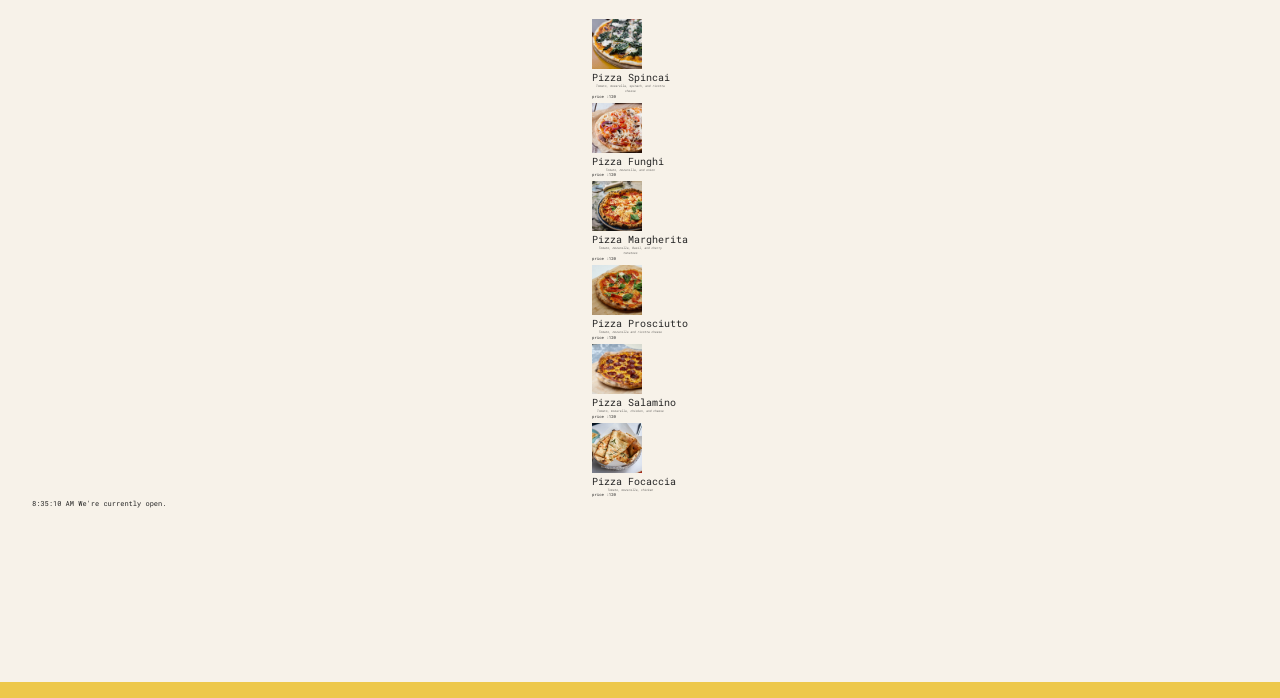
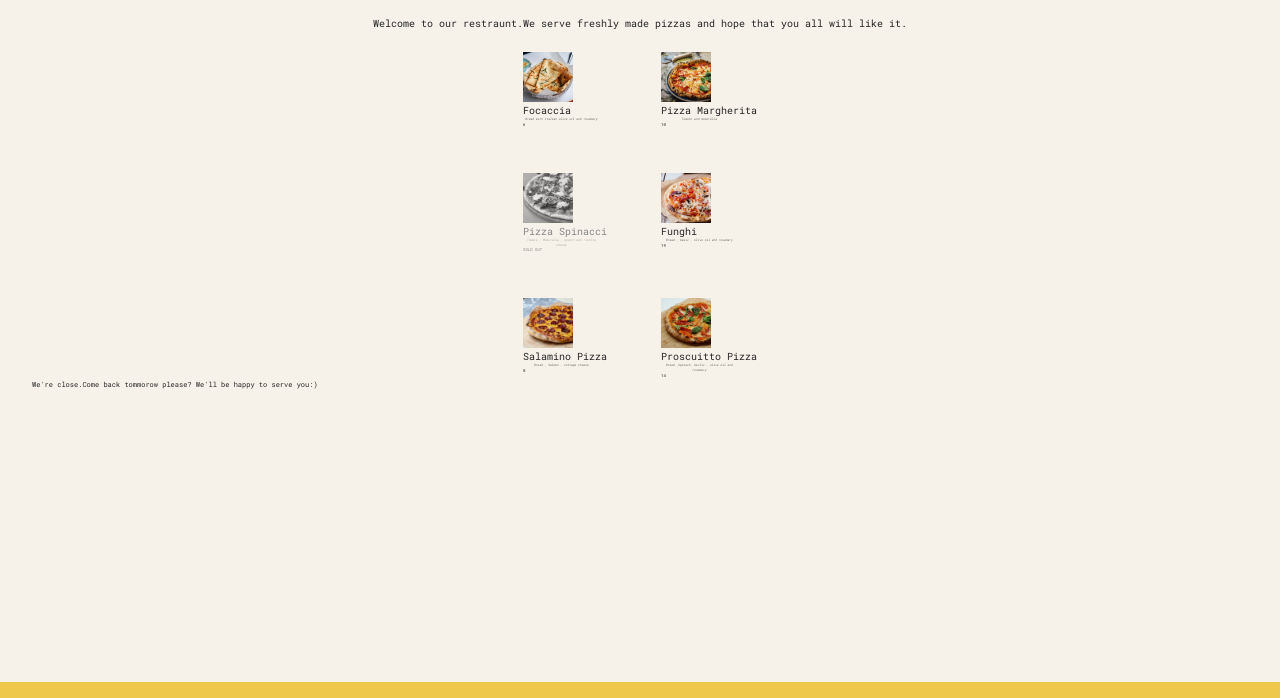
Before and after one commit to haripriya1909/pizza-menu, a React app: page / in a window 1280 px wide. Shown: the part 102-800 px from the top of the page. Built offline with nearby package versions, Linux system fonts and the light colour scheme.

Commit message:
final commit

```diff
--- a/src/index.css
+++ b/src/index.css
@@ -94,12 +94,12 @@ body {
   flex-direction: column;
 }
 
-/* .pizzas {
+.pizzas {
   list-style: none;
   display: grid;
   grid-template-columns: 1fr 1fr;
-  gap: 4.8rem;
-} */
+  gap: 4.2rem;
+}
 .pizza {
   display: flex;
   flex-direction: column;
@@ -132,14 +132,14 @@ body {
   font-size: 0.4rem;
 }
 
-/* .pizza.sold-out {
+.pizza.sold-out {
   color: #888;
 }
-s
+
 .pizza.sold-out img {
   filter: grayscale();
   opacity: 0.8;
-} */
+}
 
 /* *************** */
 
--- a/src/index.js
+++ b/src/index.js
@@ -1,14 +1,57 @@
 import React from "react";
 import ReactDOM from "react-dom/client";
 import "./index.css";
-
+const pizzaData = [
+  {
+    name: "Focaccia",
+    ingredients: "Bread with italian olive oil and rosemary",
+    price: 6,
+    photoName: "pizzas/focaccia.jpg",
+    soldOut: false,
+  },
+  {
+    name: "Pizza Margherita",
+    ingredients: "Tomato and mozerella",
+    price: 10,
+    photoName: "pizzas/margherita.jpg",
+    soldOut: false,
+  },
+  {
+    name: "Pizza Spinacci",
+    ingredients: "Tomato , Mozerella , spinch and ricotta cheese",
+    price: 13,
+    photoName: "pizzas/spinaci.jpg",
+    soldOut: true,
+  },
+  {
+    name: "Funghi",
+    ingredients: "Bread , basil , olive oil and rosemary",
+    price: 19,
+    photoName: "pizzas/funghi.jpg",
+    soldOut: false,
+  },
+  {
+    name: "Salamino Pizza",
+    ingredients: "Bread , Salmon , cottage cheeze",
+    price: 8,
+    photoName: "pizzas/salamino.jpg",
+    soldOut: false,
+  },
+  {
+    name: "Proscuitto Pizza",
+    ingredients: "Bread ,Spinach, Garlic , olive oil and rosemary",
+    price: 14,
+    photoName: "pizzas/prosciutto.jpg",
+    soldOut: false,
+  },
+];
 function App() {
   return (
-    <div>
+    <>
       <Header />
       <Menu />
       <Footer />
-    </div>
+    </>
   );
 }
 function Header() {
@@ -22,69 +65,54 @@ function Menu() {
   return (
     <main className="menu">
       <h2>Our Menu</h2>
-      <div className="mainDiv">
-        <div>
-          <Pizza
-            name="Pizza Spincai"
-            ingredients="Tomato, mozarella, spinach, and ricotta cheese"
-            price={120}
-            photoName="pizzas/spinaci.jpg"
-          />
-          <Pizza
-            name="Pizza Funghi"
-            ingredients="Tomato, mozarella, and onion"
-            price={120}
-            photoName="pizzas/funghi.jpg"
-          />
-          <Pizza
-            name="Pizza Margherita"
-            ingredients="Tomato, mozarella, Basil, and cherry tomatoes"
-            price={120}
-            photoName="pizzas/margherita.jpg"
-          />
-        </div>
-        <div>
-          <Pizza
-            name="Pizza Prosciutto"
-            ingredients="Tomato, mozarella and ricotta cheese"
-            price={120}
-            photoName="pizzas/prosciutto.jpg"
-          />
-          <Pizza
-            name="Pizza Salamino"
-            ingredients="Tomato, mozarella, chicken, and cheese"
-            price={120}
-            photoName="pizzas/salamino.jpg"
-          />
-          <Pizza
-            name="Pizza Focaccia"
-            ingredients="Tomato, mozarella, chicken"
-            price={120}
-            photoName="pizzas/focaccia.jpg"
-          />
-        </div>
-      </div>
+      <p>
+        Welcome to our restraunt.We serve freshly made pizzas and hope that you
+        all will like it.
+      </p>
+      <ul className="pizzas">
+        {pizzaData.map((pizzaObj) => (
+          <Pizza pizzaObj={pizzaObj} />
+        ))}
+      </ul>
     </main>
   );
 }
-function Pizza(props) {
+function Pizza({ pizzaObj }) {
   return (
-    <div className="pizza">
-      <img src={props.photoName} alt={props.name}></img>
-      <div>
-        <h3>{props.name}</h3>
-        <p>{props.ingredients}</p>
-        <span>price :{props.price}</span>
-      </div>
+    <div className={pizzaObj.soldOut ? "sold-out pizza" : "pizza"}>
+      <img src={pizzaObj.photoName} alt={pizzaObj.name}></img>
+      <li>
+        <h3>{pizzaObj.name}</h3>
+        <p>{pizzaObj.ingredients}</p>
+        <span>{pizzaObj.soldOut ? "SOLD OUT" : pizzaObj.price}</span>
+      </li>
     </div>
   );
 }
 function Footer() {
+  const hour = new Date().getHours();
+  const openHour = 9;
+  const closeHour = 20;
+  const isOpen = hour >= openHour && hour <= closeHour;
+  console.log(isOpen);
   return (
     <footer className="header footer">
-      {" "}
-      {new Date().toLocaleTimeString()} We're currently open.
+      {isOpen ? (
+        <Order closeHour={closeHour} />
+      ) : (
+        <p>
+          We're close.Come back tommorow please? We'll be happy to serve you:)
+        </p>
+      )}
     </footer>
+  );
+}
+function Order({ closeHour }) {
+  return (
+    <div className="order">
+      <p>We're open until {closeHour}:00 . Come visit us or order online.</p>
+      <button className="btn">Order</button>
+    </div>
   );
 }
 //this is for react version 18
```
